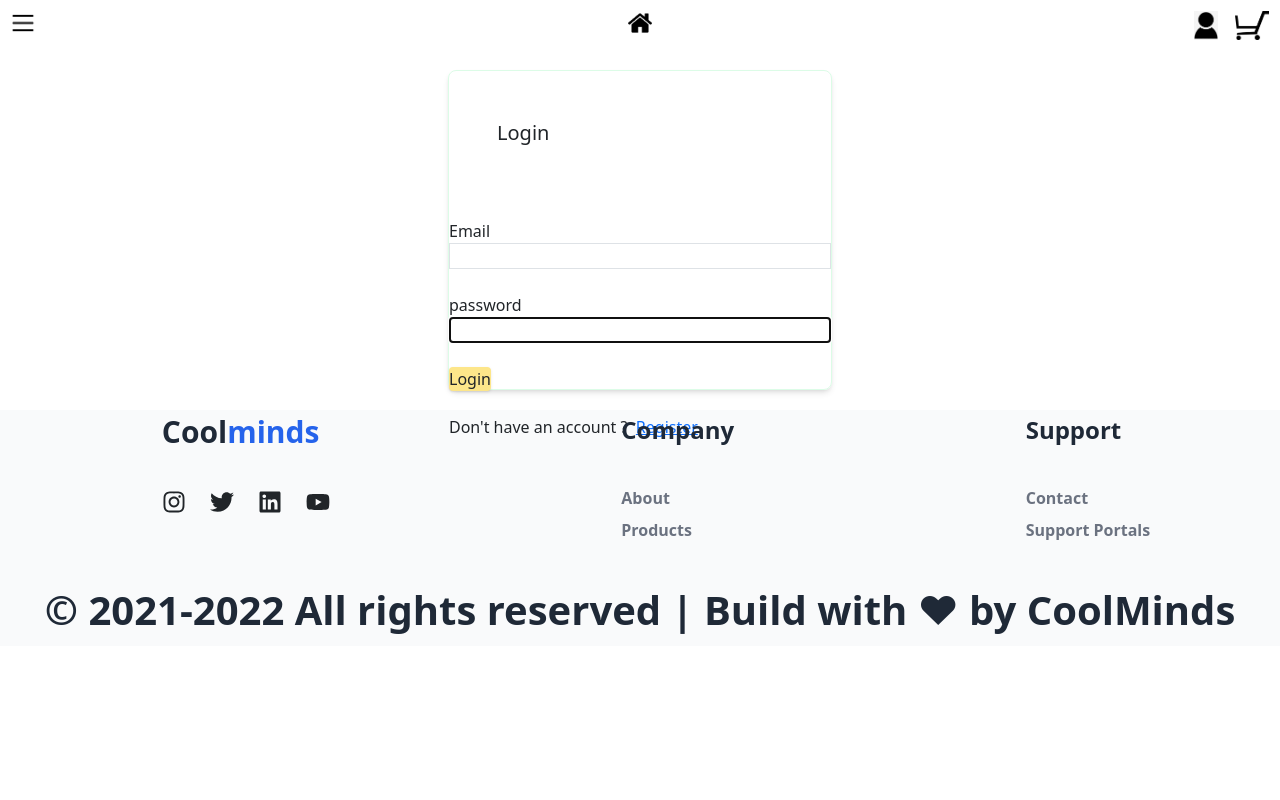
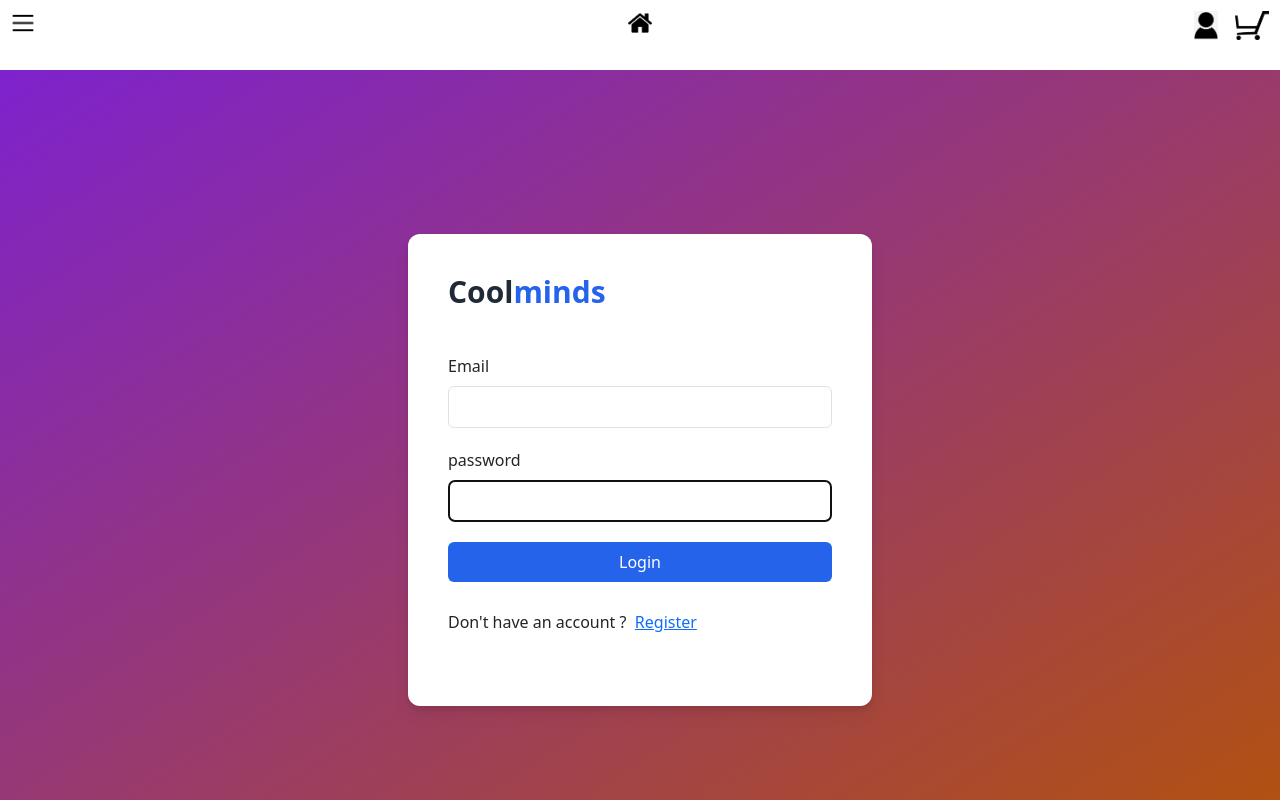
Before and after one commit to sahaledavana/next-coolmind, a Next.js app: page /login in a window 1280 px wide. Shown: the top 800 px of the page. Built offline with nearby package versions, Linux system fonts and the light colour scheme.

Commit message:
Modifications for login page

```diff
--- a/components/Footer.js
+++ b/components/Footer.js
@@ -4,9 +4,12 @@ import { FaTwitter } from "react-icons/fa";
 import { FaLinkedin } from "react-icons/fa";
 import { FaYoutube } from "react-icons/fa";
 
+import FooterSt from "../styles/Footer.module.css";
+
 function Footer() {
   return (
     <>
+      <div className={FooterSt.Footer}>
         <div className="bg-gray-50   flex md:flex-row flex-col justify-around ">
           <div className="p-1">
             <ul>
@@ -46,12 +49,13 @@ function Footer() {
           </div>
         </div>
         <div className="flex flex-col justify-center items-center text-center  p-1 bg-gray-50">
-				<h1 className=" text-gray-800 font-semibold">
+          <div className=" text-gray-800 font-semibold">
             © 2021-2022 All rights reserved | Build with ❤ by{" "}
             <span className="hover:text-blue-600 font-semibold cursor-pointer">
               CoolMinds{" "}
             </span>
-				</h1>
+          </div>
+        </div>
       </div>
     </>
   );
--- a/components/Layout.js
+++ b/components/Layout.js
@@ -6,6 +6,7 @@ import { Store } from "../utils/Store";
 import Footer from "../components/Footer";
 import TopBar from "../components/TopBar";
 import BootstrapCarousel from "../carsol/Bootstrap";
+import FooterSt from "../styles/Footer.module.css"
 
 export default function Layout({ title, children }) {
   console.log("Inside cart");
@@ -17,8 +18,12 @@ export default function Layout({ title, children }) {
 
       <div className="">
         <main className=" m-auto ">{children}</main>
-        <Footer />
       </div>
+
+      <Footer />
+
+
+
     </>
   );
 }
--- a/pages/login.js
+++ b/pages/login.js
@@ -1,57 +1,81 @@
-import Link from 'next/link'
-import React from 'react'
-import Layout from '../components/Layout'
-import { useForm } from 'react-hook-form'
+import Link from "next/link";
+import React from "react";
+import Layout from "../components/Layout";
+import { useForm } from "react-hook-form";
 
 export default function LoginScreen() {
   const {
     handleSubmit,
     register,
     formState: { errors },
-   }  = useForm();
-   const submitHandler = ({ email,password }) => {
+  } = useForm();
+  const submitHandler = ({ email, password }) => {};
+  return (
+    <Layout title="CoolMinds">
+      <div
+        className="w-screen h-screen flex justify-center items-center
+    bg-gradient-to-br from-purple-700 to-amber-700"
+      >
+        <form
+          className="p-10 bg-white rounded-xl drop-shadow-lg space-y-5"
+          onSubmit={handleSubmit(submitHandler)}
+        >
+          <p className="text-gray-800 font-bold text-3xl pb-6 ">
+            Cool<span className="text-blue-600">minds</span>
+          </p>
 
-   }
-  return (
-    <Layout title="Login">
-        <form className='mx-auto max-w-screen-md Login' onSubmit={handleSubmit(submitHandler)}>
-        <h1 className="mb-4 text-xl px-5 py-5">Login</h1>
-        <div className="mb-4">
+          <div className="flex flex-col space-y-2">
             <label htmlFor="email">Email</label>
-          <input type="email"
-          {...register('email', {
-              required: 'Please enter email',
-              pattern : {
-                value : /^[a-zA-Z0-9_.+-]+@[a-zA-Z0-9-]+.[a-zA-Z0-9]+$/i,
-                message : 'Please ener valid email'
+            <input
+              type="email"
+              {...register("email", {
+                required: "Please enter email",
+                pattern: {
+                  value: /^[a-zA-Z0-9_.+-]+@[a-zA-Z0-9-]+.[a-zA-Z0-9]+$/i,
+                  message: "Please ener valid email",
                 },
               })}
-          className="w-full border border-yellow-900 " id="email" autoFocus></input>
-          {errors.email && (<div className='text- -500'>{errors.email.message} </div>)}
+              className="w-96 px-3 py-2 rounded-md border border-slate-400 "
+              id="email"
+              autoFocus
+            ></input>
+            {errors.email && (
+              <div className="text- -500">{errors.email.message} </div>
+            )}
           </div>
-        <div className="mb-4">
+
+          <div className="flex flex-col space-y-2">
             <label htmlFor="password">password</label>
-          <input type="password"
-          {...register('password', {
-            required: 'Please enter Password',
-            minLength : {
-              value : 3,
-              message : 'password is more than 5 characters'
-            }
+            <input
+              type="password"
+              {...register("password", {
+                required: "Please enter Password",
+                minLength: {
+                  value: 3,
+                  message: "password is more than 5 characters",
+                },
               })}
-          className="w-full border border-green-800  " id="password" autoFocus></input>
-          {errors.password && (<div className='text- -500'>{errors.password.message} </div>)}
+              className="w-96 px-3 py-2 rounded-md border border-slate-400  "
+              id="password"
+              autoFocus
+            ></input>
+            {errors.password && (
+              <div className="text- -500">{errors.password.message} </div>
+            )}
           </div>
-        <div className="mb-4">
-            <button className="Login-button">Login</button>
-        </div>
-        <div className="mb-4">
+          <button
+            className="w-full px-10 py-2 bg-blue-600 text-white rounded-md
+            hover:bg-blue-500 hover:drop-shadow-md duration-300 ease-in item-center"
+            type="submit"
+          >
+            Login
+          </button>
+          <div className="mb-4 py-2">
             Don't have an account ? &nbsp;
             <Link href="register">Register</Link>
           </div>
         </form>
+      </div>
     </Layout>
-
-
-  )
+  );
 }
--- /dev/null
+++ b/styles/Footer.module.css
@@ -0,0 +1,6 @@
+.Footer{
+     position: "absolute";
+      bottom: 0;
+       width: "100%" ;
+       padding: 1.2rem;
+}
```
Also changed, not shown: pages/index.tsx (+8 -1 lines). Lines whose indentation alone changed are shown as unchanged.
